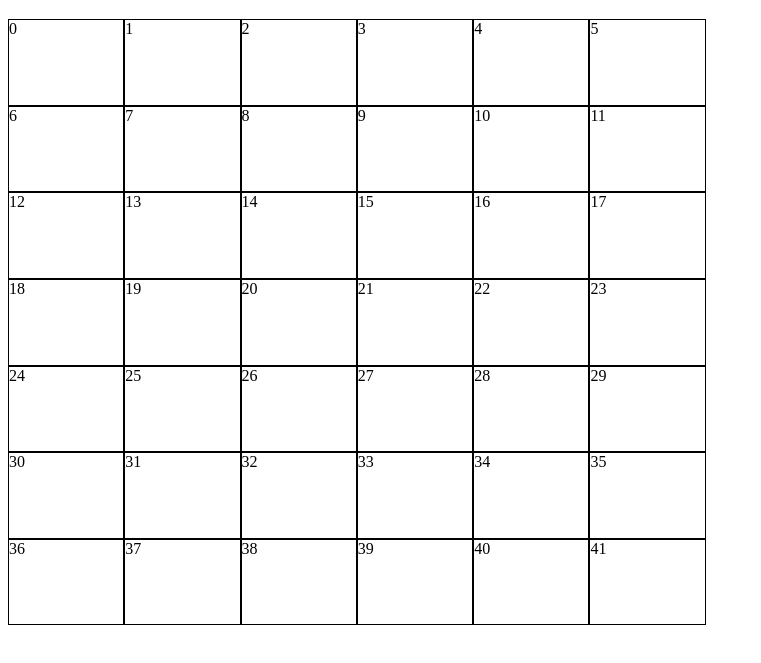
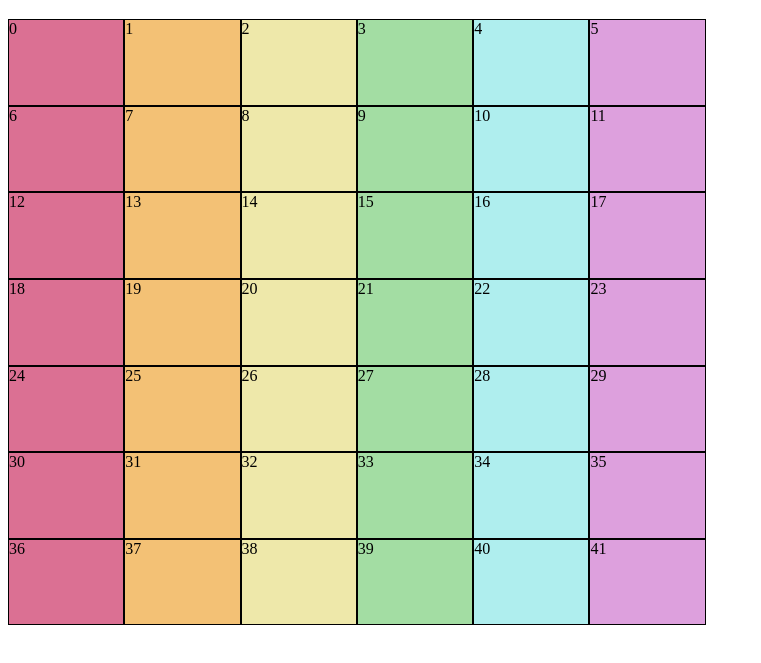
Before and after one commit to hollylouisarose/connect-four-game, a plain HTML site: page index.html in a window 1280 px wide. Shown: the part 61-724 px from the top of the page, without its empty margins (0-761 px from the left). Drawn offline with Linux system fonts and the light colour scheme.

Commit message:
initial columns added

```diff
--- a/scripts/app.js
+++ b/scripts/app.js
@@ -1,6 +1,13 @@
 const grid = document.querySelector('.grid')
 const cells = []
 let i = 0
+
+const columnOne = []
+const columnTwo = []
+const columnThree = []
+const columnFour = []
+const columnFive = []
+const columnSix = []
 
 const createGrid = () => {
   for (i = 0; i < 42; i++){
@@ -12,4 +19,67 @@ const createGrid = () => {
   }
 }
 
+const setColumns = () => {
+  for (i = 0; i <= 36; i += 6){
+    cells.forEach(cell => {
+      const dataAtt = parseFloat(cell.getAttribute('data-index'))
+      if (dataAtt === i){
+        cell.classList.add('column-one')
+        columnOne.push(cell)
+      }
+    })
+  }
+
+  for (i = 1; i <= 37; i += 6){
+    cells.forEach(cell => {
+      const dataAtt = parseFloat(cell.getAttribute('data-index'))
+      if (dataAtt === i){
+        cell.classList.add('column-two')
+        columnTwo.push(cell)
+      }
+    })
+  }
+
+  for (i = 2; i <= 38; i += 6){
+    cells.forEach(cell => {
+      const dataAtt = parseFloat(cell.getAttribute('data-index'))
+      if (dataAtt === i){
+        cell.classList.add('column-three')
+        columnThree.push(cell)
+      }
+    })
+  }
+
+  for (i = 3; i <= 39; i += 6){
+    cells.forEach(cell => {
+      const dataAtt = parseFloat(cell.getAttribute('data-index'))
+      if (dataAtt === i){
+        cell.classList.add('column-four')
+        columnFour.push(cell)
+      }
+    })
+  }
+
+  for (i = 4; i <= 40; i += 6){
+    cells.forEach(cell => {
+      const dataAtt = parseFloat(cell.getAttribute('data-index'))
+      if (dataAtt === i){
+        cell.classList.add('column-five')
+        columnFive.push(cell)
+      }
+    })
+  }
+
+  for (i = 5; i <= 41; i += 6){
+    cells.forEach(cell => {
+      const dataAtt = parseFloat(cell.getAttribute('data-index'))
+      if (dataAtt === i){
+        cell.classList.add('column-six')
+        columnSix.push(cell)
+      }
+    })
+  }
+}
+
 createGrid()
+setColumns()
--- a/styles/main.scss
+++ b/styles/main.scss
@@ -9,4 +9,28 @@ body {
           padding-bottom: calc(100% / 12);
       }
   }
+
+  .column-one {
+    background: palevioletred;
+  }
+
+  .column-two {
+    background: rgb(243, 193, 117);
+  }
+
+  .column-three {
+    background: palegoldenrod;
+  }
+
+  .column-four {
+    background: rgb(163, 221, 163);
+  }
+
+  .column-five {
+    background: paleturquoise;
+  }
+
+  .column-six {
+    background: plum;
+  }
 }
```
Also changed, not shown: styles/main.css, 1 other file.
